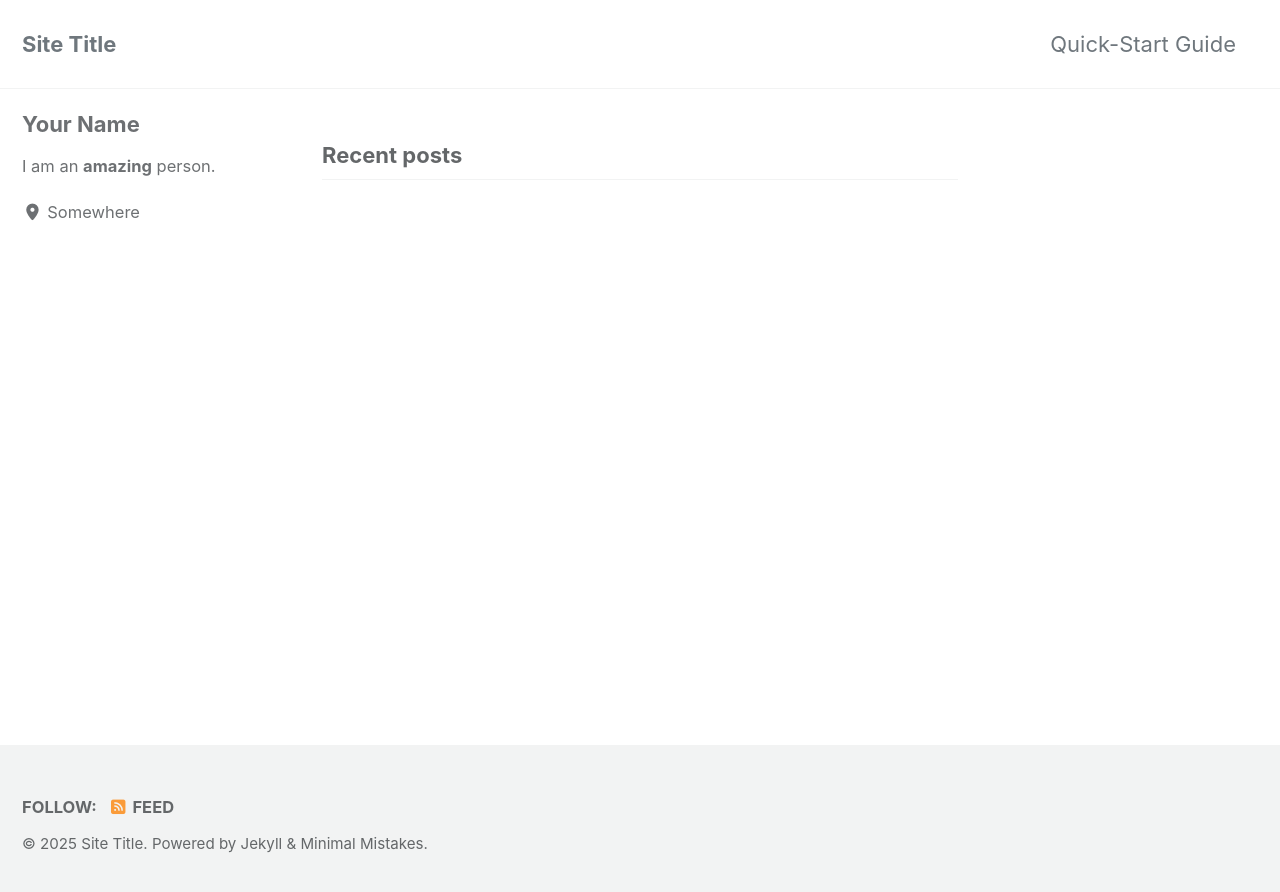
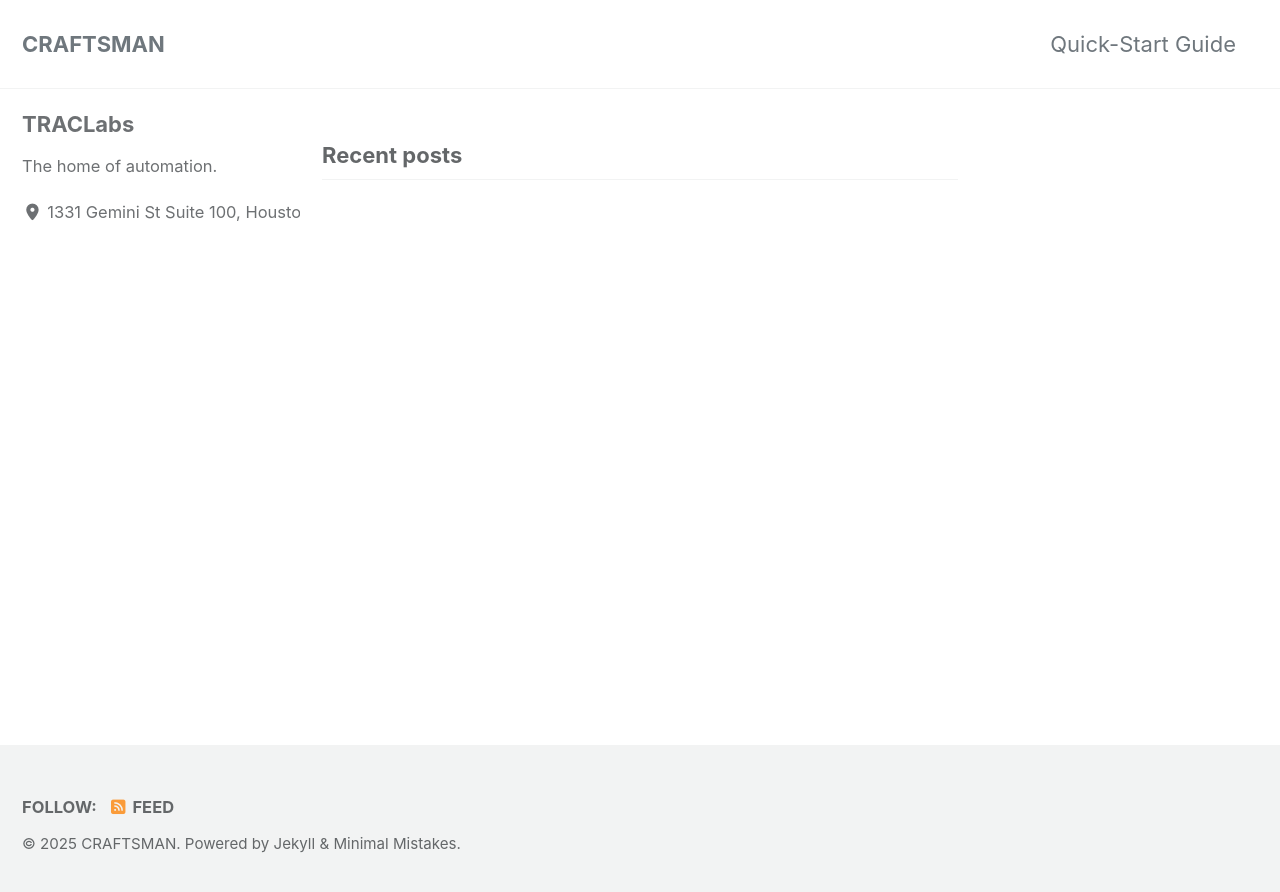
Before and after one commit to ana-GT/test_craftsman_site, a Jekyll site: the page built from index.html, in a window 1280 px wide. Shown: the top 892 px of the page. Built offline with Jekyll 4.4.1, drawn with Linux system fonts in a browser that asks for light colours; cached includes are drawn as plain includes; the list of posts is cut into pages by our own code.

Commit message:
Update author and company name

```diff
--- a/_config.yml
+++ b/_config.yml
@@ -17,11 +17,11 @@ minimal_mistakes_skin    : "default" # "air", "aqua", "contrast", "dark", "dirt"
 # Site Settings
 locale                   : "en-US"
 rtl                      : # true, false (default) # turns direction of the page into right to left for RTL languages
-title                    : "Site Title"
+title                    : "CRAFTSMAN"
 title_separator          : "-"
 subtitle                 : # site tagline that appears below site title in masthead
-name                     : "Your Name"
-description              : "An amazing website."
+name                     : "TRACLabs"
+description              : "Advanced software for robot planning and control."
 url                      : # the base hostname & protocol for your site e.g. "https://mmistakes.github.io"
 baseurl                  : # the subpath of your site, e.g. "/blog"
 repository               : # GitHub username/repo-name e.g. "mmistakes/minimal-mistakes"
@@ -113,10 +113,10 @@ analytics:
 
 # Site Author
 author:
-  name             : "Your Name"
+  name             : "TRACLabs"
   avatar           : # path of avatar image, e.g. "/assets/images/bio-photo.jpg"
-  bio              : "I am an **amazing** person."
-  location         : "Somewhere"
+  bio              : "The home of automation."
+  location         : "1331 Gemini St Suite 100, Houston, TX, 77058"
   email            :
   links:
     - label: "Email"
```
